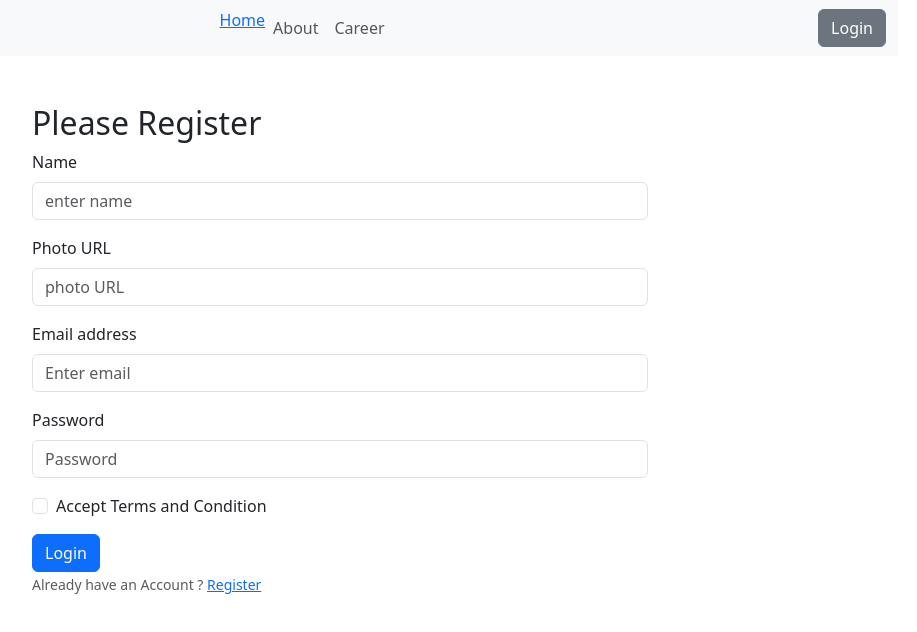
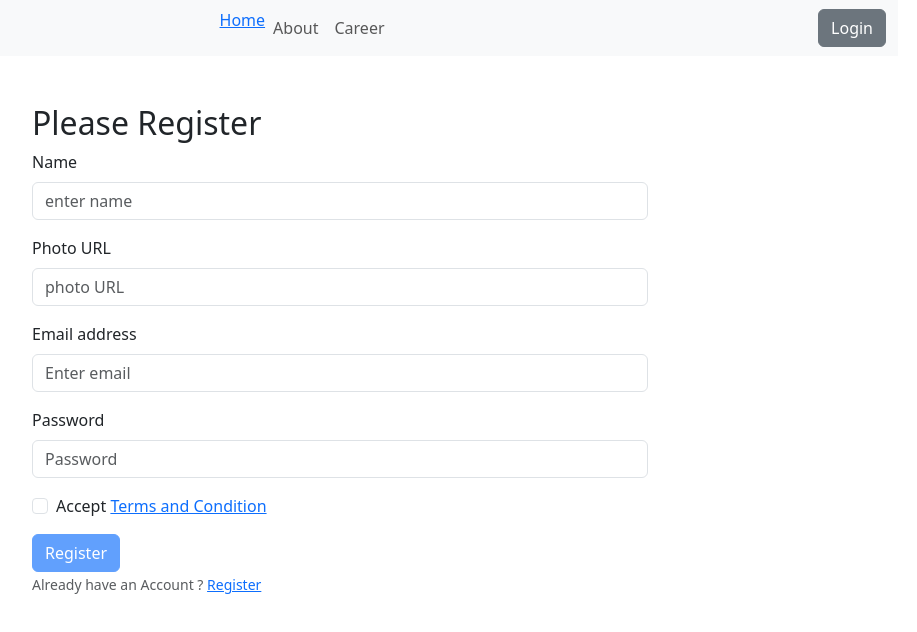
Before and after one commit to mariyam45/News-Box-client, a React (Vite) app: page /register in a window 1280 px wide. Shown: the top 632 px of the page, without its empty margins (300-1217 px from the left). Built offline with nearby package versions, Linux system fonts and the light colour scheme; no server answers.

Commit message:
setup private-route,lodder,terms

```diff
--- a/src/pages/Login/Login/Login.jsx
+++ b/src/pages/Login/Login/Login.jsx
@@ -1,11 +1,13 @@
 import React, { useContext } from "react";
 import { Button, Container, Form } from "react-bootstrap";
-import { Link, useNavigate } from "react-router-dom";
+import { Link, useLocation, useNavigate } from "react-router-dom";
 import { AuthContext } from "../../../providers/AuthPorvider";
 
 const Login = () => {
   const { signIn } = useContext(AuthContext);
   const navigate = useNavigate();
+  const location = useLocation();
+  const from = location.state?.from?.pathname || "/category/0";
 
   const handleLogin = (event) => {
     event.preventDefault();
@@ -18,7 +20,7 @@ const Login = () => {
       .then((result) => {
         const loggedUser = result.user;
         console.log(loggedUser);
-        navigate("/category/0");
+        navigate(from, { replace: true });
       })
       .catch((error) => {
         console.log(error);
--- a/src/pages/Login/Register/Register.jsx
+++ b/src/pages/Login/Register/Register.jsx
@@ -1,4 +1,4 @@
-import React, { useContext } from "react";
+import React, { useContext, useState } from "react";
 
 import { Button, Container, Form } from "react-bootstrap";
 import { Link } from "react-router-dom";
@@ -6,7 +6,7 @@ import { AuthContext } from "../../../providers/AuthPorvider";
 
 const Register = () => {
   const { createUser } = useContext(AuthContext);
-
+  const [accepted, setAccepted] = useState(false);
   const handleRegister = (event) => {
     event.preventDefault();
     const form = event.target;
@@ -25,6 +25,11 @@ const Register = () => {
         console.log(error);
       });
   };
+
+  const handleAccepted = (event) => {
+    setAccepted(event.target.checked);
+  };
+
   return (
     <div>
       <Container className="mx-auto w-50">
@@ -68,11 +73,24 @@ const Register = () => {
             />
           </Form.Group>
           <Form.Group className="mb-3" controlId="formBasicCheckbox">
-            <Form.Check type="checkbox" label="Accept Terms and Condition" />
+            <Form.Check
+              onClick={handleAccepted}
+              type="checkbox"
+              label={
+                <>
+                  Accept <Link to="/terms">Terms and Condition</Link>{" "}
+                </>
+              }
+            />
           </Form.Group>
 
-          <Button className="d-block" variant="primary" type="submit">
-            Login
+          <Button
+            className="d-block"
+            variant="primary"
+            type="submit"
+            disabled={!accepted}
+          >
+            Register
           </Button>
           <Form.Text className="text-muted">
             Already have an Account ? <Link to="/register">Register</Link>
--- /dev/null
+++ b/src/pages/Shared/Terms/Terms.jsx
@@ -0,0 +1,24 @@
+import React from "react";
+import { Link } from "react-router-dom";
+
+const Terms = () => {
+  return (
+    <div>
+      <h2>Terms and Condition</h2>
+      <p>
+        Lorem ipsum dolor sit amet consectetur adipisicing elit. Eius illo totam
+        soluta cupiditate quidem dicta vel, neque doloribus corporis adipisci
+        beatae quaerat reprehenderit facilis quis, harum nesciunt! Autem iure
+        laboriosam aperiam deleniti minus libero, fuga est quasi repudiandae
+        nesciunt necessitatibus quia explicabo deserunt quaerat, iste voluptas
+        natus optio dolores non sapiente tempora sint nulla? Soluta laborum
+        pariatur fugiat cumque itaque.
+      </p>
+      <p>
+        Go back to <Link to="/register">Register</Link>{" "}
+      </p>
+    </div>
+  );
+};
+
+export default Terms;
--- a/src/providers/AuthPorvider.jsx
+++ b/src/providers/AuthPorvider.jsx
@@ -14,16 +14,20 @@ const auth = getAuth(app);
 // eslint-disable-next-line react/prop-types
 const AuthPorvider = ({ children }) => {
   const [user, setUser] = useState(null);
+  const [loading, setLoading] = useState(true);
 
   const createUser = (email, password) => {
+    setLoading(true);
     return createUserWithEmailAndPassword(auth, email, password);
   };
 
   const signIn = (email, password) => {
+    setLoading(true);
     return signInWithEmailAndPassword(auth, email, password);
   };
 
   const logOut = () => {
+    setLoading(true);
     return signOut(auth);
   };
 
@@ -31,6 +35,7 @@ const AuthPorvider = ({ children }) => {
     const unsubscribe = onAuthStateChanged(auth, (loggedUser) => {
       console.log("logged in usser inside auth state observer", loggedUser);
       setUser(loggedUser);
+      setLoading(false);
     });
     return () => {
       unsubscribe();
@@ -39,6 +44,7 @@ const AuthPorvider = ({ children }) => {
 
   const authInfo = {
     user,
+    loading,
     createUser,
     signIn,
     logOut,
--- a/src/routes/PrivateRoutes.jsx
+++ b/src/routes/PrivateRoutes.jsx
@@ -1,9 +1,23 @@
 import React, { useContext } from "react";
+import { Placeholder } from "react-bootstrap";
+import { Navigate, useLocation } from "react-router-dom";
 import { AuthContext } from "../providers/AuthPorvider";
 
-const PrivateRoutes = () => {
-  const { user } = useContext(AuthContext);
-  return <div></div>;
+const PrivateRoutes = ({ children }) => {
+  const { user, loading } = useContext(AuthContext);
+  const location = useLocation();
+  console.log(location);
+  if (loading) {
+    return (
+      <Placeholder as="p" animation="glow">
+        <Placeholder xs={12} />
+      </Placeholder>
+    );
+  }
+  if (user) {
+    return children;
+  }
+  return <Navigate state={{ from: location }} to="/login" replace></Navigate>;
 };
 
 export default PrivateRoutes;
--- a/src/routes/Routes.jsx
+++ b/src/routes/Routes.jsx
@@ -6,6 +6,8 @@ import Category from "../pages/Home/Caregory/Category";
 import Login from "../pages/Login/Login/Login";
 import Register from "../pages/Login/Register/Register";
 import News from "../pages/News/News/News";
+import Terms from "../pages/Shared/Terms/Terms";
+import PrivateRoutes from "./PrivateRoutes";
 
 const router = createBrowserRouter([
   {
@@ -21,6 +23,7 @@ const router = createBrowserRouter([
         element: <Login></Login>,
       },
       { path: "/register", element: <Register></Register> },
+      { path: "/terms", element: <Terms></Terms> },
     ],
   },
   {
@@ -41,7 +44,11 @@ const router = createBrowserRouter([
     children: [
       {
         path: ":id",
-        element: <News></News>,
+        element: (
+          <PrivateRoutes>
+            <News></News>
+          </PrivateRoutes>
+        ),
         loader: ({ params }) =>
           fetch(`http://localhost:5000/news/${params.id}`),
       },
```
